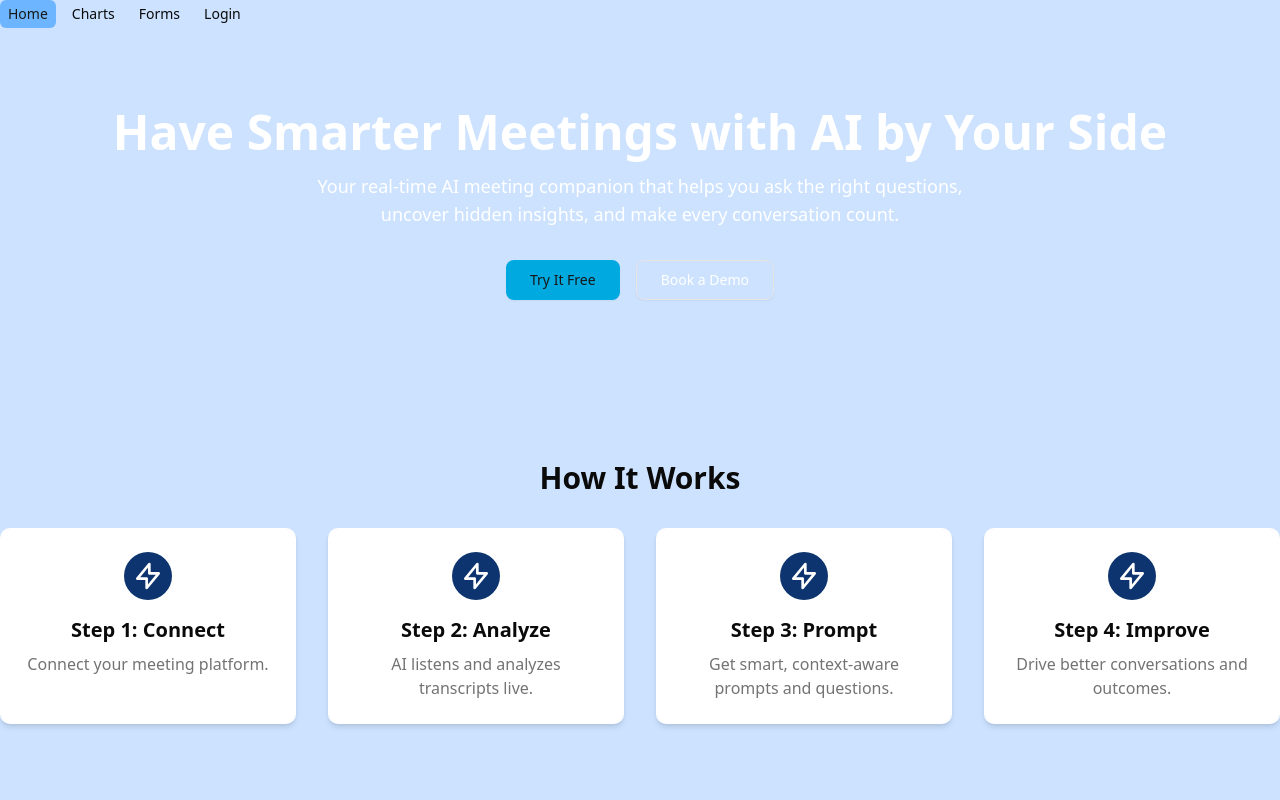
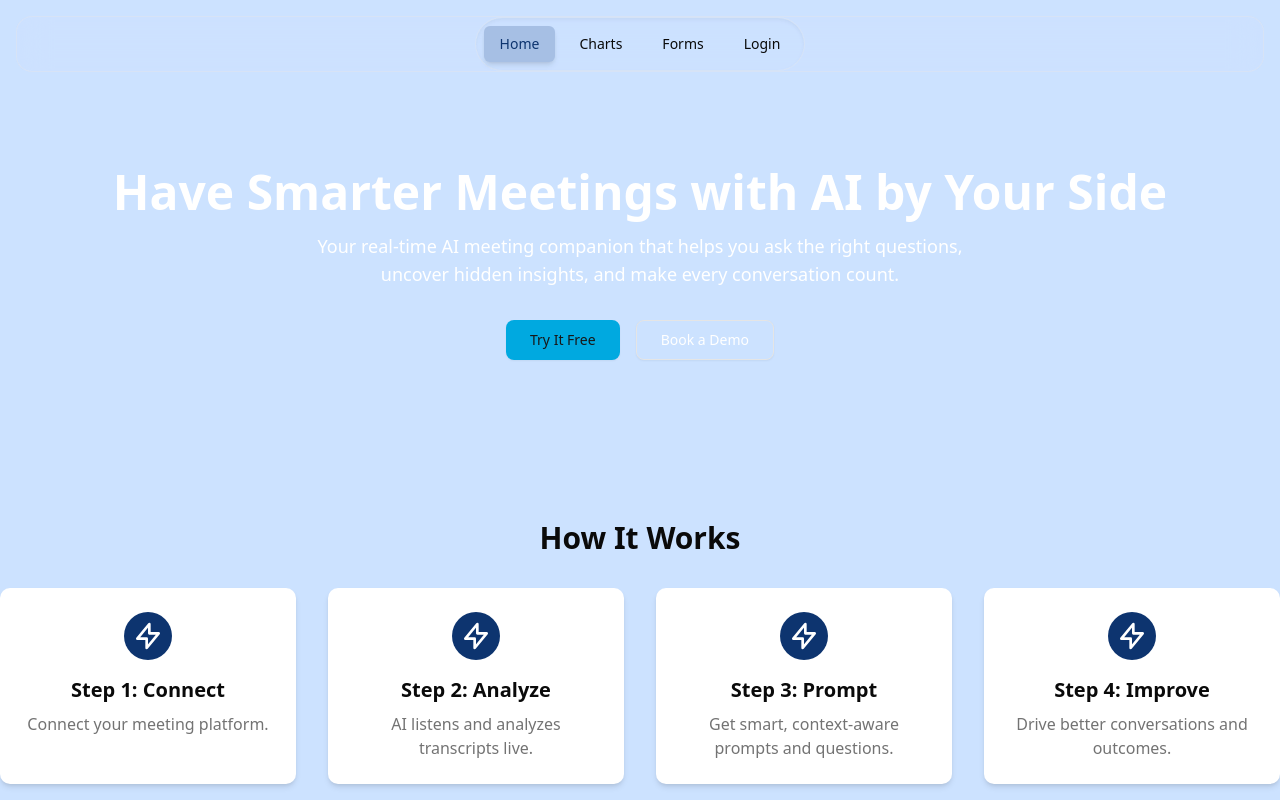
Before and after one commit to RSP0204/Doppelganger, a Next.js app in the folder frontend/: page / in a window 1280 px wide. Shown: the top 800 px of the page. Built offline with nearby package versions, Linux system fonts and the light colour scheme.

Commit message:
Home page edited - Centred

```diff
--- a/frontend/src/app/layout.tsx
+++ b/frontend/src/app/layout.tsx
@@ -33,7 +33,11 @@ const Layout = ({ children }: Readonly<{ children: ReactNode }>) => {
             <body
                 className={`${geistSans.variable} ${geistMono.variable} bg-background text-foreground overscroll-none antialiased`}>
                 <ThemeProvider attribute='class'>
-                    <NavHeader />
+                    <header className="sticky top-0 z-50 w-full p-4">
+                        <div className="container flex h-14 items-center justify-center mx-auto bg-background/60 backdrop-blur-lg rounded-2xl border border-border/40">
+                            <NavHeader />
+                        </div>
+                    </header>
                     {children}
                     <Toaster />
                 </ThemeProvider>
--- a/frontend/src/components/how-it-works.tsx
+++ b/frontend/src/components/how-it-works.tsx
@@ -2,7 +2,7 @@ const HowItWorks = () => {
     return (
         <section className="py-20 text-center">
             <h2 className="text-3xl font-bold">How It Works</h2>
-            <div className="container grid grid-cols-1 gap-8 mt-8 md:grid-cols-2 lg:grid-cols-4">
+            <div className="container grid grid-cols-1 gap-8 mt-8 mx-auto md:grid-cols-2 lg:grid-cols-4">
                 <div className="p-6 transition-shadow duration-300 bg-white rounded-lg shadow-md hover:shadow-xl">
                     <div className="flex items-center justify-center w-12 h-12 mx-auto mb-4 text-white rounded-full bg-primary">
                         {/* Icon placeholder */}
--- a/frontend/src/components/key-benefits.tsx
+++ b/frontend/src/components/key-benefits.tsx
@@ -2,7 +2,7 @@ const KeyBenefits = () => {
     return (
         <section className="py-20 text-center bg-gray-50">
             <h2 className="text-3xl font-bold">Key Benefits</h2>
-            <div className="container grid grid-cols-1 gap-8 mt-8 md:grid-cols-2 lg:grid-cols-4">
+            <div className="container grid grid-cols-1 gap-8 mt-8 mx-auto md:grid-cols-2 lg:grid-cols-4">
                 <div className="p-6 transition-shadow duration-300 bg-white rounded-lg shadow-md hover:shadow-xl">
                     <div className="flex items-center justify-center w-12 h-12 mx-auto mb-4 text-white rounded-full bg-primary">
                         {/* Icon placeholder */}
--- a/frontend/src/components/nav-header.tsx
+++ b/frontend/src/components/nav-header.tsx
@@ -9,33 +9,40 @@ import {
     NavigationMenuLink,
     NavigationMenuList
 } from '@/registry/new-york-v4/ui/navigation-menu';
+import { cn } from '@/lib/utils';
 
 export function NavHeader() {
     const pathname = usePathname();
 
+    const navLinks = [
+        { href: '/', label: 'Home' },
+        { href: '/charts', label: 'Charts' },
+        { href: '/forms', label: 'Forms' },
+        { href: '/login', label: 'Login' }
+    ];
+
     return (
-        <NavigationMenu>
-            <NavigationMenuList className='gap-2 *:data-[slot=navigation-menu-item]:h-7 **:data-[slot=navigation-menu-link]:py-1 **:data-[slot=navigation-menu-link]:font-medium'>
-                <NavigationMenuItem>
-                    <NavigationMenuLink asChild data-active={pathname === '/'}>
-                        <Link href='/'>Home</Link>
-                    </NavigationMenuLink>
-                </NavigationMenuItem>
-                <NavigationMenuItem>
-                    <NavigationMenuLink asChild data-active={pathname === '/charts'}>
-                        <Link href='/charts'>Charts</Link>
-                    </NavigationMenuLink>
-                </NavigationMenuItem>
-                <NavigationMenuItem>
-                    <NavigationMenuLink asChild data-active={pathname === '/forms'}>
-                        <Link href='/forms'>Forms</Link>
-                    </NavigationMenuLink>
-                </NavigationMenuItem>
-                <NavigationMenuItem>
-                    <NavigationMenuLink asChild data-active={pathname === '/login'}>
-                        <Link href='/login'>Login</Link>
-                    </NavigationMenuLink>
-                </NavigationMenuItem>
+        <NavigationMenu className="flex justify-center w-full">
+            <NavigationMenuList className="group flex items-center justify-center gap-2 p-2 rounded-full bg-background/50 border border-border/40 shadow-inner">
+                {navLinks.map(({ href, label }) => (
+                    <NavigationMenuItem key={href}>
+                        <NavigationMenuLink asChild active={pathname === href}>
+                            <Link
+                                href={href}
+                                className={cn(
+                                    'px-4 py-2 rounded-full text-sm font-medium transition-all duration-300 ease-in-out',
+                                    'hover:bg-primary/10 hover:text-primary',
+                                    'focus:outline-none focus:ring-2 focus:ring-primary/50',
+                                    {
+                                        'bg-primary/20 text-primary shadow-md': pathname === href
+                                    }
+                                )}
+                            >
+                                {label}
+                            </Link>
+                        </NavigationMenuLink>
+                    </NavigationMenuItem>
+                ))}
             </NavigationMenuList>
         </NavigationMenu>
     );
--- a/frontend/src/components/pricing.tsx
+++ b/frontend/src/components/pricing.tsx
@@ -4,7 +4,7 @@ const Pricing = () => {
     return (
         <section className="py-20 text-center">
             <h2 className="text-3xl font-bold">Pricing</h2>
-            <div className="container grid grid-cols-1 gap-8 mt-8 md:grid-cols-2 lg:grid-cols-3">
+            <div className="container grid grid-cols-1 gap-8 mt-8 mx-auto md:grid-cols-2 lg:grid-cols-3">
                 <div className="p-8 transition-shadow duration-300 bg-white rounded-lg shadow-md hover:shadow-xl">
                     <h3 className="text-2xl font-semibold">Free Trial</h3>
                     <p className="mt-4 text-4xl font-bold">$0</p>
```
